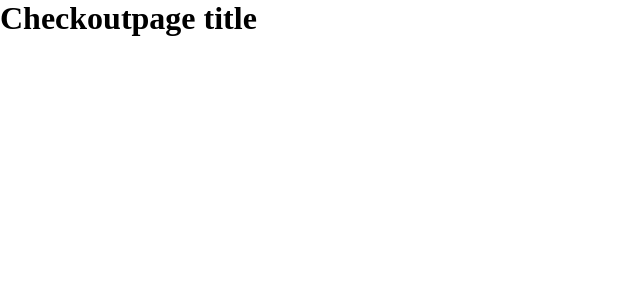
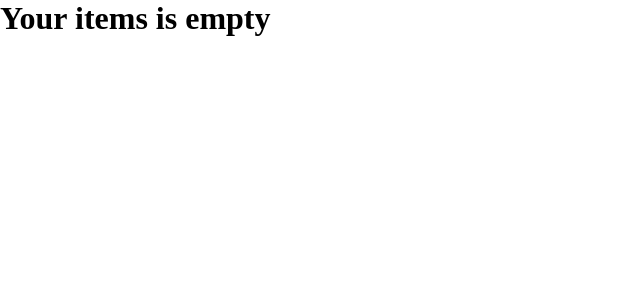
Before and after one commit to uttampun44/online-store-ecommerce-redux, a React (Vite) app: page /cart in a window 1280 px wide. Shown: the top 300 px of the page, without its empty margins (0-640 px from the left). Built offline with nearby package versions, Linux system fonts and the light colour scheme.

Commit message:
checkout.page file is added

```diff
--- a/src/Components/Checkoutpage/Checkoutpage.jsx
+++ b/src/Components/Checkoutpage/Checkoutpage.jsx
@@ -1,10 +1,54 @@
-import React from 'react'
+import {React}  from 'react'
+import { useSelector, useDispatch } from 'react-redux';
 import Checkoutpagedesign from './Checkoutpage.module.css';
+import { removecart } from '../../store/Counterslice';
 
  function Checkoutpage() {
+
+  const itemsData = useSelector((state) => {
+    return state.cart
+  })
+
+  const dispatchitem = useDispatch();
+
+  const remove = (singleproduct) =>{
+   dispatchitem(removecart(singleproduct))
+  }
   return (
     <div>
-        <h1>Checkoutpage title</h1>
+    <div>
+       {itemsData?.length === 0 ?(
+          <div className={Checkoutpage.carttitle}>
+              <h1>Your items is empty</h1>
+          </div>
+       ):(
+            <div className={Checkoutpagedesign.datasection}>
+             <div className={Checkoutpagedesign.total}>
+             <h1>Your cart items</h1>
+              <p>Total price</p>
+             </div>
+                 {
+                  itemsData.map((singleproduct) =>{
+                    return (
+                      <div key={singleproduct.id} className={Checkoutpagedesign.productdisplay}>
+                     <div className={Checkoutpagedesign.display}>
+                       <img src={singleproduct.image}/>
+                       <p>{singleproduct.title}</p>
+                       <p>{singleproduct.price}</p>
+                      </div>
+                      <div className={Checkoutpagedesign.removebutton}>
+                         <button onClick={() => remove(singleproduct.id)} className={Checkoutpagedesign.remove}>Remove from cart</button>
+                      </div>
+                  </div>
+                    )
+                  })
+                 }
+             <div>
+
+               </div>
+            </div>
+       )}
+      </div>
     </div>
   )
 }
```
